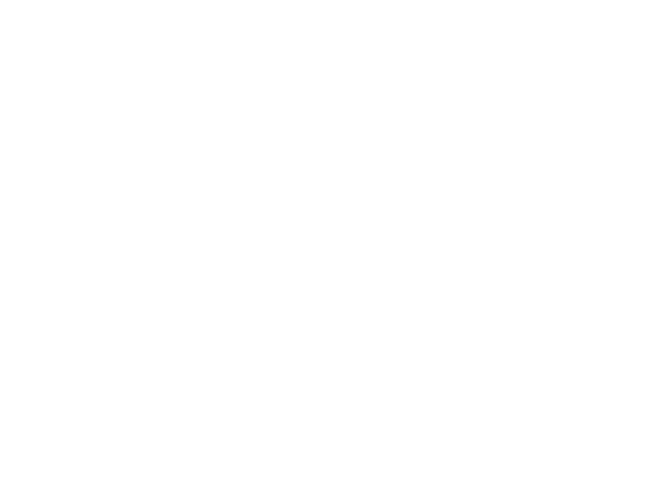
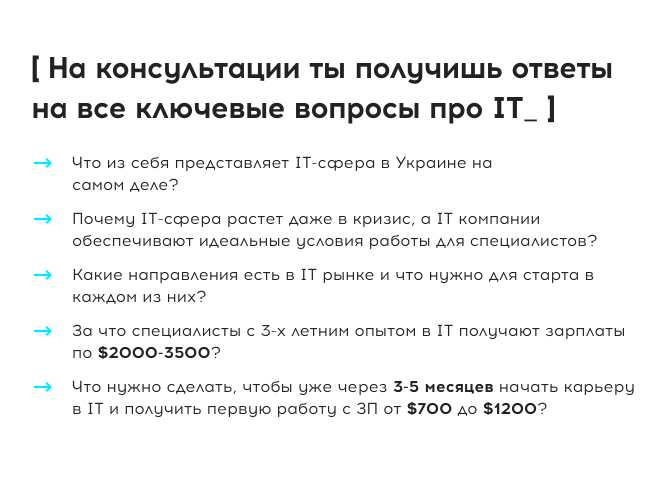
Before and after one commit to LesyaTkachuk/goIt_30_thebest, a website: page src/index.html in a window 1280 px wide. Shown: the whole page, without its empty margins (300-965 px from the left). Drawn offline with nearby package versions, Linux system fonts and the light colour scheme; files that its build step writes are made by us from their sources.

Commit message:
init questions

```diff
--- a/src/html/questions.html
+++ b/src/html/questions.html
@@ -0,0 +1,34 @@
+<section class="container questions">
+
+    <h2 class="questions__title">На консультации ты получишь ответы на все ключевые вопросы про IT</h2>
+
+    <div class="list__wrapper">
+        <ul class="list questions__list">
+            <li class="questions__list-items"> Что из себя представляет
+                IT-сфера в Украине
+                на самом деле? </li>
+            <li class="questions__list-items">Почему IT-сфера растет
+                даже в кризис, а IT компании
+                обеспечивают идеальные
+                условия работы для
+                специалистов? </li>
+            <li class="questions__list-items">Какие направления есть в IT
+                рынке и что нужно для старта
+                в каждом из них? </li>
+            <li class="questions__list-items">За что специалисты с 3-х
+                летним опытом в IT получают
+                зарплаты по <span class="bold">$2000-3500</span>? </li>
+            <li class="questions__list-items">Что нужно сделать, чтобы
+                уже через <span class="bold">3-5 месяцев</span>
+                начать карьеру в IT
+                и получить первую работу
+                с ЗП от <span class="bold">$700</span> до <span class="bold">$1200</span>?</li>
+        </ul>
+    </div>
+
+
+    </div>
+
+
+
+</section>
--- a/src/sass/base.scss
+++ b/src/sass/base.scss
@@ -40,3 +40,41 @@ body {
 .list {
   list-style: none;
 }
+
+.section__title {
+  @include font-set(20px, 1.5);
+  letter-spacing: -0.8px;
+  font-weight: 900;
+
+  &::before {
+    @extend %pseudo-before;
+    margin-right: 6px;
+  }
+
+  &::after {
+    @extend %pseudo-after;
+    margin-left: 6px;
+  }
+}
+
+.section__title {
+  @include font-set(20px, 1.5);
+  letter-spacing: -0.8px;
+  font-weight: 900;
+
+  &::before {
+    @extend %pseudo-before;
+    margin-right: 6px;
+  }
+
+  &::after {
+    @extend %pseudo-after;
+    margin-left: 6px;
+  }
+}
+
+.section__subtitle {
+  @include font-set(14px, 1.43);
+  letter-spacing: -0.8px;
+  font-weight: 900;
+}
--- a/src/sass/helpers/placeholders.scss
+++ b/src/sass/helpers/placeholders.scss
@@ -24,11 +24,9 @@
 }
 
 %pseudo-before {
-  content: '&#91;';
-  display: block;
+  content: '\005B';
 }
 
 %pseudo-after {
-  content: '&#93;';
-  display: block;
+  content: '\005D';
 }
--- a/src/sass/sections/questions.scss
+++ b/src/sass/sections/questions.scss
@@ -0,0 +1,135 @@
+.container {
+  width: 270px;
+  margin: 0 auto;
+}
+
+.questions {
+  padding-top: 28px;
+  padding-bottom: 38px;
+}
+
+.questions__title {
+  @include font-set(20px, 1.5);
+  text-align: left;
+  font-weight: bold;
+  letter-spacing: -0.7px;
+  margin-bottom: 14px;
+  color: $primary-dark-color;
+}
+
+.questions__title::before {
+  @extend %pseudo-before;
+  padding-right: 8px;
+}
+
+.questions__title::after {
+  @extend %pseudo-after;
+}
+
+.list__wrapper {
+  width: 260px;
+}
+
+.questions__list-items {
+  @include font-set(14px, 1.49);
+  color: $primary-dark-color;
+  text-align: left;
+  position: relative;
+  margin-left: 41px;
+  margin-bottom: 10px;
+}
+
+.questions__list-items::before {
+  display: block;
+  position: absolute;
+  top: 6px;
+  left: -38px;
+  content: '';
+  background-image: url(../images/questions/arrow.png);
+  background-size: cover;
+  height: 10px;
+  width: 18px;
+
+}
+
+.bold {
+  font-weight: bold;
+}
+
+
+@media (min-width:768px) {
+  .container {
+    width: 618px;
+  }
+
+  .list__wrapper {
+    width: 618px;
+  }
+
+  .questions__title {
+    @include font-set(30px, 1.333);
+    text-align: left;
+    font-weight: bold;
+    letter-spacing: -1.2px;
+    margin-bottom: 24px;
+
+  }
+
+  .questions {
+    padding-top: 48px;
+    padding-bottom: 55px;
+  }
+
+  .questions__title::before {
+    padding-right: 8px;
+  }
+
+  .questions__title::after {
+    content: '_  \005D';
+  }
+
+  .questions__list-items:first-child {
+    width: 448px;
+  }
+
+  .questions__list-items {
+    @include font-set(16px, 1.375);
+    margin-bottom: 12px;
+  }
+
+}
+
+@media (min-width:1350px) {
+  .container {
+    width: 1140px;
+    margin: 0 auto;
+  }
+
+  .questions {
+    display: flex;
+    justify-content: space-between;
+  }
+
+  .list__wrapper {
+    width: 520px;
+    margin-top: 88px;
+  }
+
+  .questions__title {
+    @include font-set(48px, 1.25);
+    letter-spacing: -2.4px;
+    padding-top: 78px;
+    margin-bottom: 14px;
+    width: 488px;
+  }
+
+  .questions__list-items:first-child {
+    width: 533px;
+  }
+
+  .questions__list-items {
+    @include font-set(18px, 1.667);
+    margin-bottom: 20px;
+  }
+
+}
```
Also changed, not shown: src/images/questions/arrow.png (added).
